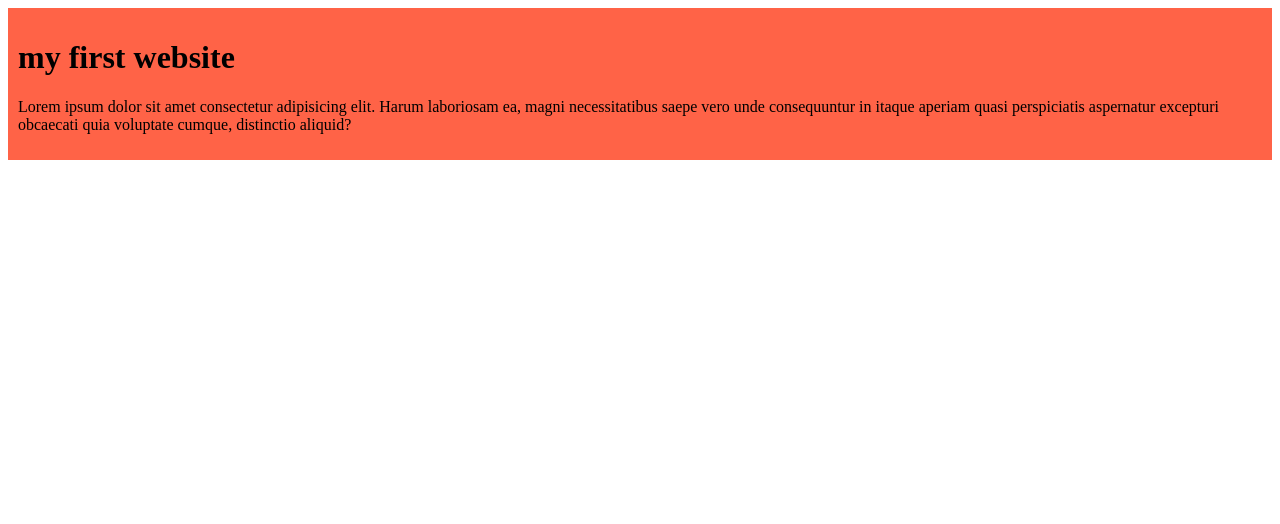
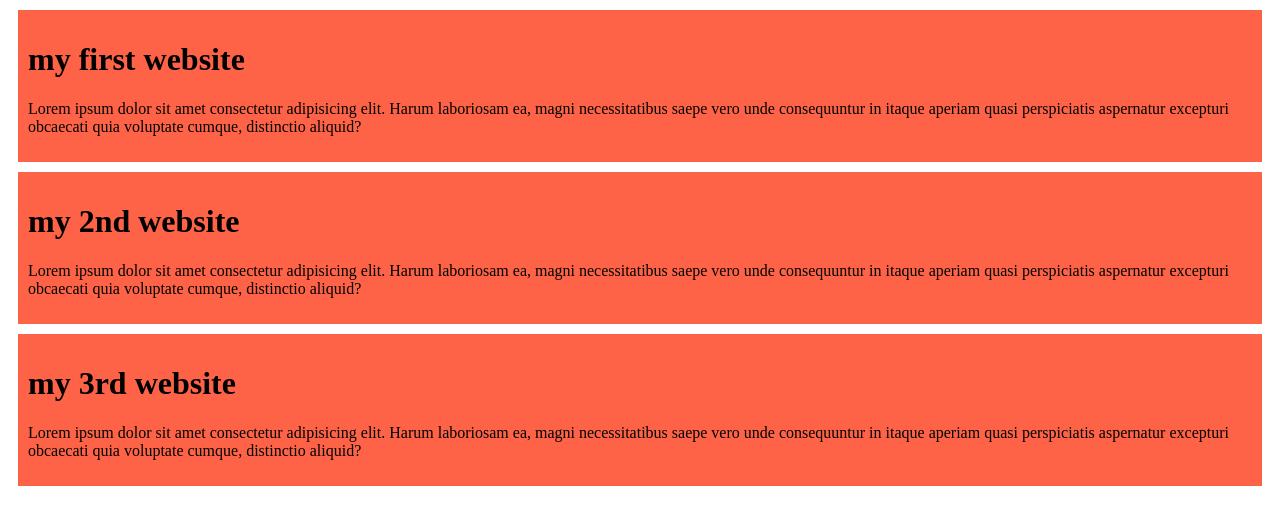
Before and after one commit to sakibalam12345/my-new-repo, a plain HTML site: page index3.html in a window 1280 px wide. Drawn offline with Linux system fonts and the light colour scheme.

Commit message:
added the 2nd repo

```diff
--- a/index3.html
+++ b/index3.html
@@ -9,6 +9,10 @@
 <body>
     <div> <h1>my first website</h1>
         <p>Lorem ipsum dolor sit amet consectetur adipisicing elit. Harum laboriosam ea, magni necessitatibus saepe vero unde consequuntur in itaque aperiam quasi perspiciatis aspernatur excepturi obcaecati quia voluptate cumque, distinctio aliquid?</p></div>
+    <div> <h1>my 2nd website</h1>
+        <p>Lorem ipsum dolor sit amet consectetur adipisicing elit. Harum laboriosam ea, magni necessitatibus saepe vero unde consequuntur in itaque aperiam quasi perspiciatis aspernatur excepturi obcaecati quia voluptate cumque, distinctio aliquid?</p></div>
+    <div> <h1>my 3rd website</h1>
+        <p>Lorem ipsum dolor sit amet consectetur adipisicing elit. Harum laboriosam ea, magni necessitatibus saepe vero unde consequuntur in itaque aperiam quasi perspiciatis aspernatur excepturi obcaecati quia voluptate cumque, distinctio aliquid?</p></div>
 
 </body>
 </html>
--- a/styles/website repo.css
+++ b/styles/website repo.css
@@ -1,4 +1,5 @@
 div{
     background-color: tomato;
     padding: 10px;
+    margin: 10px;
 }
```
